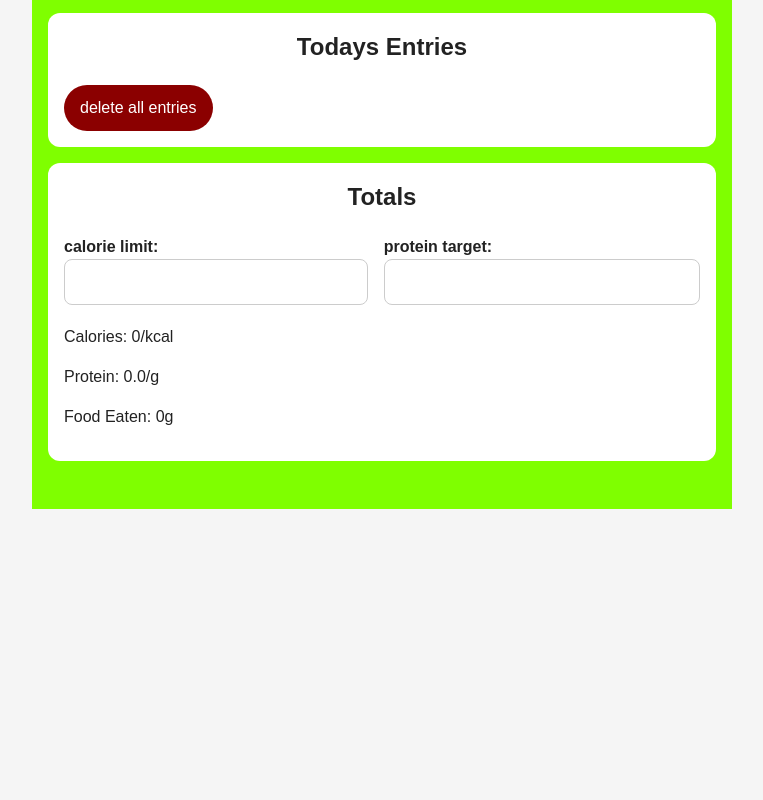
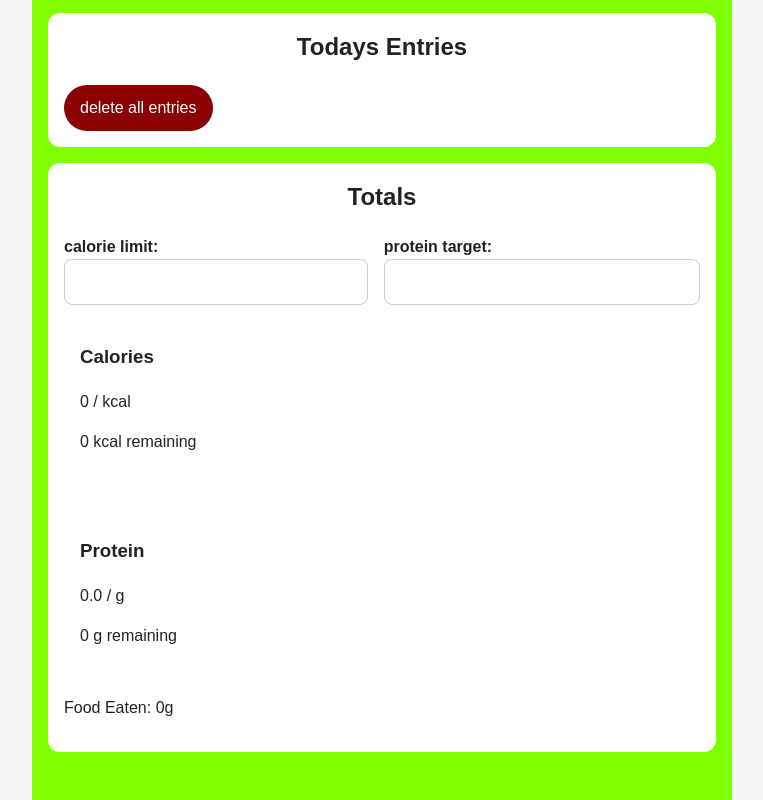
Before and after one commit to GrowYourOwnFreedom/protein-tracker, a React (Vite) app: page / in a window 1280 px wide. Shown: the part 783-1583 px from the top of the page, without its empty margins (258-1021 px from the left). Before the commit the page ends 1292 px from the top, so only its background shows below. Built offline with nearby package versions, Linux system fonts and the light colour scheme.

Commit message:
created target card components to display info

```diff
--- /dev/null
+++ b/src/TargetCard.jsx
@@ -0,0 +1,12 @@
+function TargetCard({ title, current, target, unit }) {
+    const remaining = target - current
+    return (
+        <section>
+            <h3>{title}</h3>
+            <p>{current} / {target} {unit}</p>
+            <p>{remaining} {unit} remaining</p>
+        </section>
+    )
+}
+
+export default TargetCard
--- a/src/TotalsPanel.jsx
+++ b/src/TotalsPanel.jsx
@@ -1,11 +1,24 @@
-function TotalsPanel({ entries,calorieLimit,setCalorieLimit,proteinTarget,setProteinTarget }) {
+import TargetCard from "./TargetCard";
 
+function TotalsPanel({
+    entries,
+    calorieLimit,
+    setCalorieLimit,
+    proteinTarget,
+    setProteinTarget,
+}) {
     const totals = {
         weight: 0,
         calories: 0,
         protein: 0,
+    };
+    entries.forEach((entry) => {
+        totals.calories = totals.calories + entry.calories;
+        totals.protein = totals.protein + entry.protein;
+        totals.weight = totals.weight + entry.weight;
+    });
 
-    };
+    const { weight, calories, protein } = totals;
 
     return (
         <section>
@@ -26,14 +39,19 @@ function TotalsPanel({ entries,calorieLimit,setCalorieLimit,proteinTarget,setPro
                     />
                 </label>
             </div>
-            {entries.forEach((entry) => {
-                totals.calories = totals.calories + entry.calories;
-                totals.protein = totals.protein + entry.protein;
-                totals.weight = totals.weight + entry.weight;
-            })}
-            <p>Calories: {totals.calories.toFixed(0)}/{calorieLimit}kcal</p>
-            <p>Protein: {totals.protein.toFixed(1)}/{proteinTarget}g</p>
-            <p>Food Eaten: {totals.weight.toFixed(0)}g</p>
+            <TargetCard
+                title={"Calories"}
+                current={calories.toFixed(0)}
+                target={calorieLimit}
+                unit={"kcal"}
+            />
+            <TargetCard
+                title={"Protein"}
+                current={protein.toFixed(1)}
+                target={proteinTarget}
+                unit={"g"}
+            />
+            <p>Food Eaten: {weight.toFixed(0)}g</p>
         </section>
     );
 }
```
